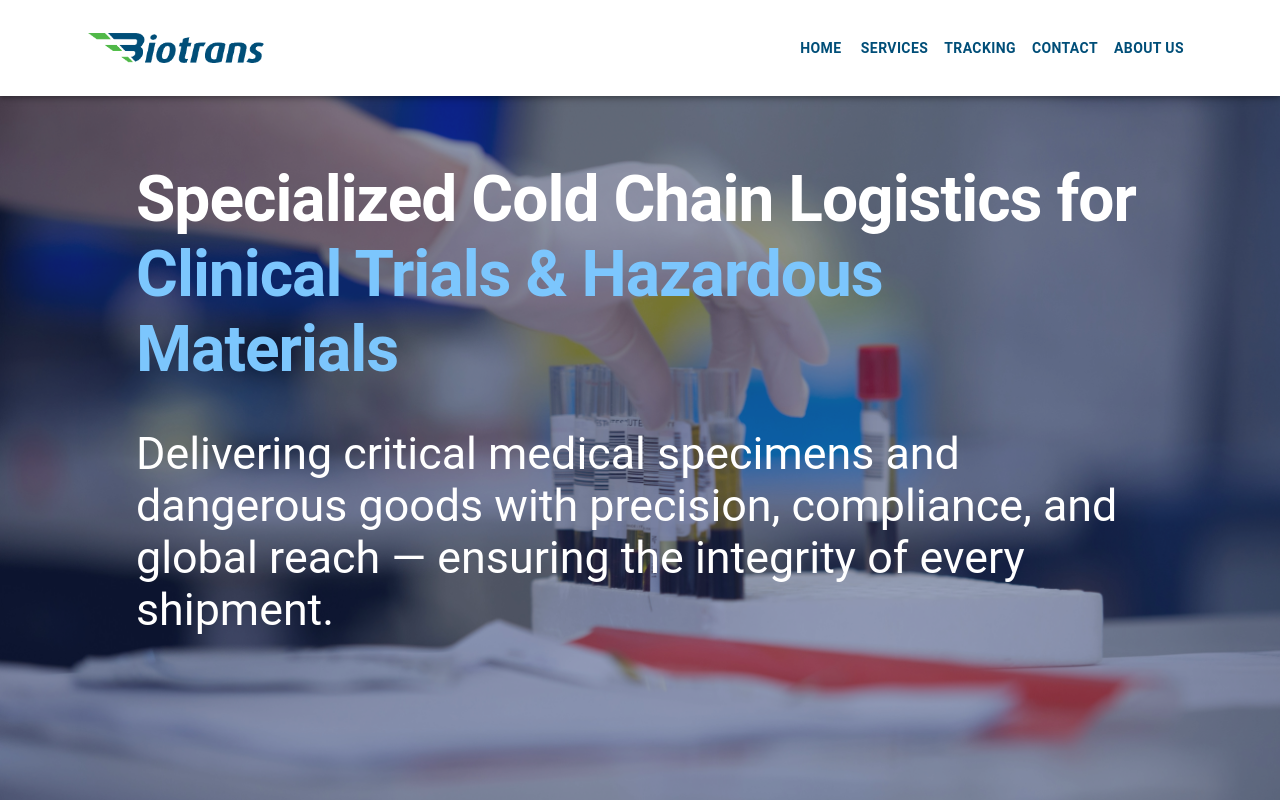
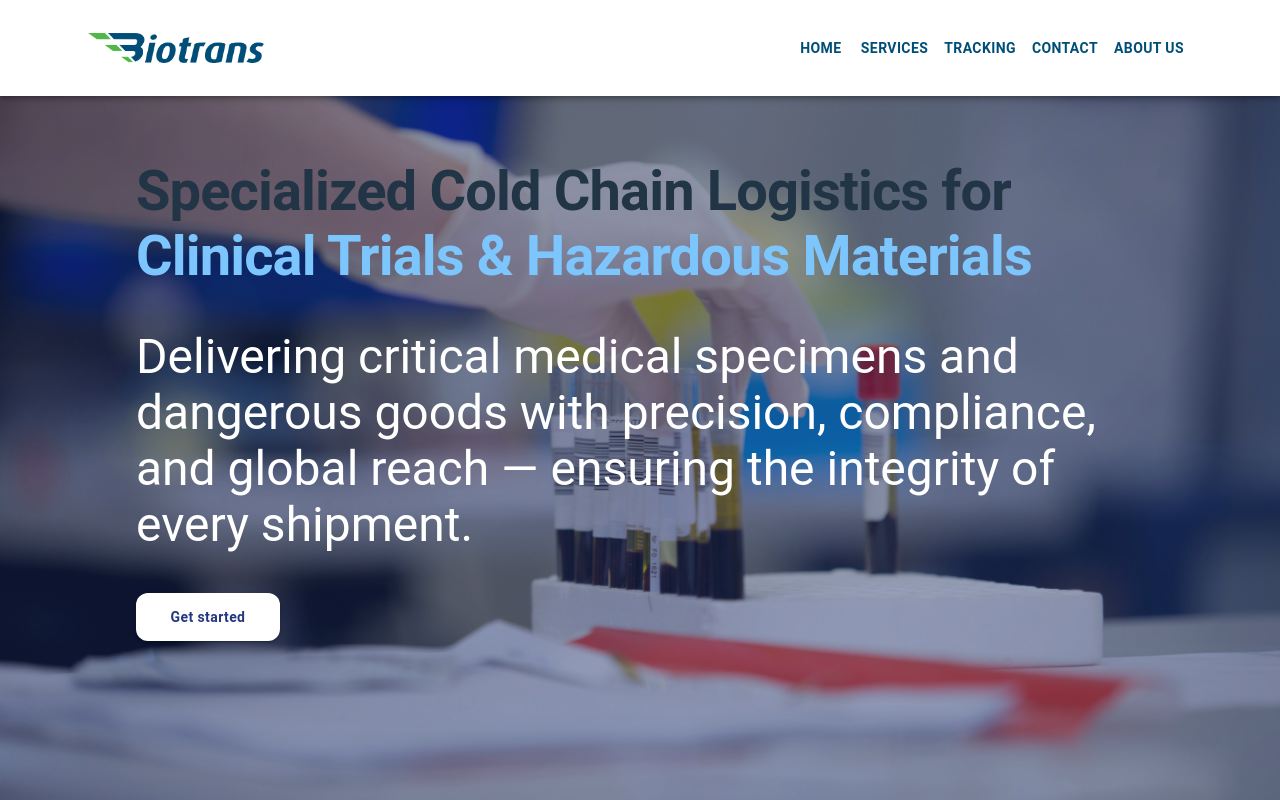
Before and after one commit to lukalomidzee/biotrans-landing-page, a React (Vite) app: page / in a window 1280 px wide. Built offline with nearby package versions, Linux system fonts and the light colour scheme.

Commit message:
Styling left for Introduction section

```diff
--- a/src/assets/styles/layout.ts
+++ b/src/assets/styles/layout.ts
@@ -9,3 +9,25 @@ export const headerLogoStyling = {
   objectFit: "cover",
   cursor: "pointer",
 }
+
+export const sectionSizing = {
+  width: "100%",
+  height: {
+    // 100vh - Header height
+    xs: "calc(100vh - 4rem)",
+    sm: "calc(100vh - 5rem)",
+    md: "calc(100vh - 6rem)",
+    lg: "calc(100vh - 6rem)",
+    xl: "calc(100vh - 7rem)",
+  },
+}
+
+export const sectionHeadingOffset = {
+  mt: {
+    xs: "4rem",
+    sm: "5rem",
+    md: "6rem",
+    lg: "6rem",
+    xl: "7rem",
+  },
+}
--- a/src/components/Introduction/Introduction.tsx
+++ b/src/components/Introduction/Introduction.tsx
@@ -1,39 +1,23 @@
-import { Box, Typography } from "@mui/material";
+import { Box, Button, Typography } from "@mui/material";
 import backgroundImage from "../../assets/background-images/background-image-clinical-trials.jpg";
 import { motion } from "framer-motion";
+import {
+  sectionHeadingOffset,
+  sectionSizing,
+} from "../../assets/styles/layout";
 
 const Introduction = () => {
-  const boxVariants = {
-    hidden: { opacity: 0, x: -100 },
-    visible: { opacity: 1, x: 0 },
-  };
-
-  const ease = [0.43, 0.13, 0.23, 0.96];
   return (
     // Introduction section
     <Box
       sx={{
-        width: "100%",
-        height: {
-          // 100vh - Header height
-          xs: "calc(100vh - 4rem)",
-          sm: "calc(100vh - 5rem)",
-          md: "calc(100vh - 6rem)",
-          lg: "calc(100vh - 6rem)",
-          xl: "calc(100vh - 7rem)",
-        },
-        mt: {
-          xs: "4rem",
-          sm: "5rem",
-          md: "6rem",
-          lg: "6rem",
-          xl: "7rem",
-        },
+        ...sectionSizing,
+        ...sectionHeadingOffset,
+        minWidth: "15rem",
       }}
     >
       <Box
         sx={{
-          // backgroundColor: "#203477",
           backgroundImage: `url(${backgroundImage})`,
           backgroundSize: "cover",
           backgroundRepeat: "no-repeat",
@@ -48,6 +32,7 @@ const Introduction = () => {
             top: 0,
             left: 0,
             width: "100%",
+            minWidth: "15rem",
             height: "100%",
             backgroundColor: "rgba(32, 52, 119, 0.4)",
             display: "flex",
@@ -57,14 +42,10 @@ const Introduction = () => {
               xs: "flex-start",
               md: "center",
             },
-            color: "white",
             textAlign: "center",
             py: {
               xs: "4rem",
-              sm: "5rem",
               md: "6rem",
-              lg: "6rem",
-              xl: "7rem",
             },
             px: {
               xs: 2,
@@ -105,10 +86,9 @@ const Introduction = () => {
                   textAlign: "start",
                   fontSize: {
                     xs: "2rem",
-                    sm: "2.5rem",
-                    md: "3rem",
-                    lg: "4rem",
-                    // xl: "5rem",
+                    sm: "3rem",
+                    md: "3.2rem",
+                    lg: "3.5rem",
                   },
                 }}
               >
@@ -121,10 +101,9 @@ const Introduction = () => {
                   textAlign: "start",
                   fontSize: {
                     xs: "2rem",
-                    sm: "2.5rem",
-                    md: "3rem",
-                    lg: "4rem",
-                    // xl: "5rem",
+                    sm: "3rem",
+                    md: "3.2rem",
+                    lg: "3.5rem",
                   },
                   color: "#7CC6FD",
                 }}
@@ -137,19 +116,63 @@ const Introduction = () => {
               sx={{
                 textAlign: "start",
                 fontSize: {
-                  xs: "1rem",
-                  sm: "1.5rem",
-                  md: "2rem",
-                  lg: "2.8rem",
+                  xs: "2rem",
+                  md: "2.5rem",
+                  lg: "3rem",
+                },
+                mb: {
+                  xs: 8,
+                  sm: 7,
+                  md: 6,
+                  lg: 5,
+                  xl: 4,
                 },
                 color: "#FFFFFF",
+                "@media (max-width:400px)": {
+                  fontSize: "1.3rem",
+                },
+                "@media (max-width:320px)": {
+                  fontSize: "1.4rem",
+                },
               }}
             >
               Delivering critical medical specimens and dangerous goods with
               precision, compliance, and global reach — ensuring the integrity
               of every shipment.
             </Typography>
+            {/* Buttons div */}
           </motion.div>
+          <Box
+            sx={{
+              alignSelf: "flex-start",
+            }}
+          >
+            <Button
+              variant="contained"
+              sx={{
+                width: "9rem",
+                height: "3rem",
+                backgroundColor: "#ffffff",
+                color: "#243881",
+                fontWeight: "bold",
+                borderRadius: "12px",
+                px: 3,
+                py: 1.5,
+                textTransform: "none",
+                "&:focus": {
+                  outline: "none",
+                },
+                "&:focus-visible": {
+                  outline: "none",
+                },
+                "&:hover": {
+                  backgroundColor: "#f0f0f0",
+                },
+              }}
+            >
+              Get started
+            </Button>
+          </Box>
         </Box>
       </Box>
     </Box>
```
